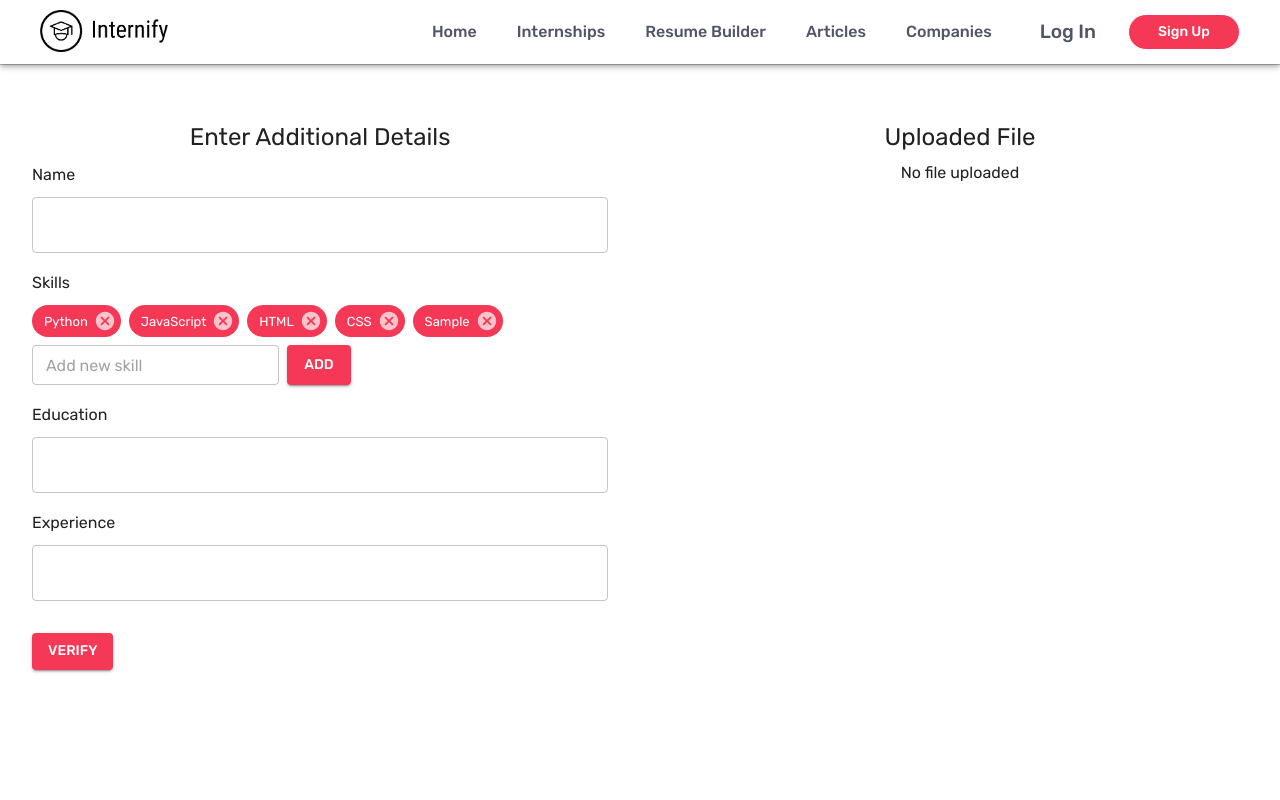
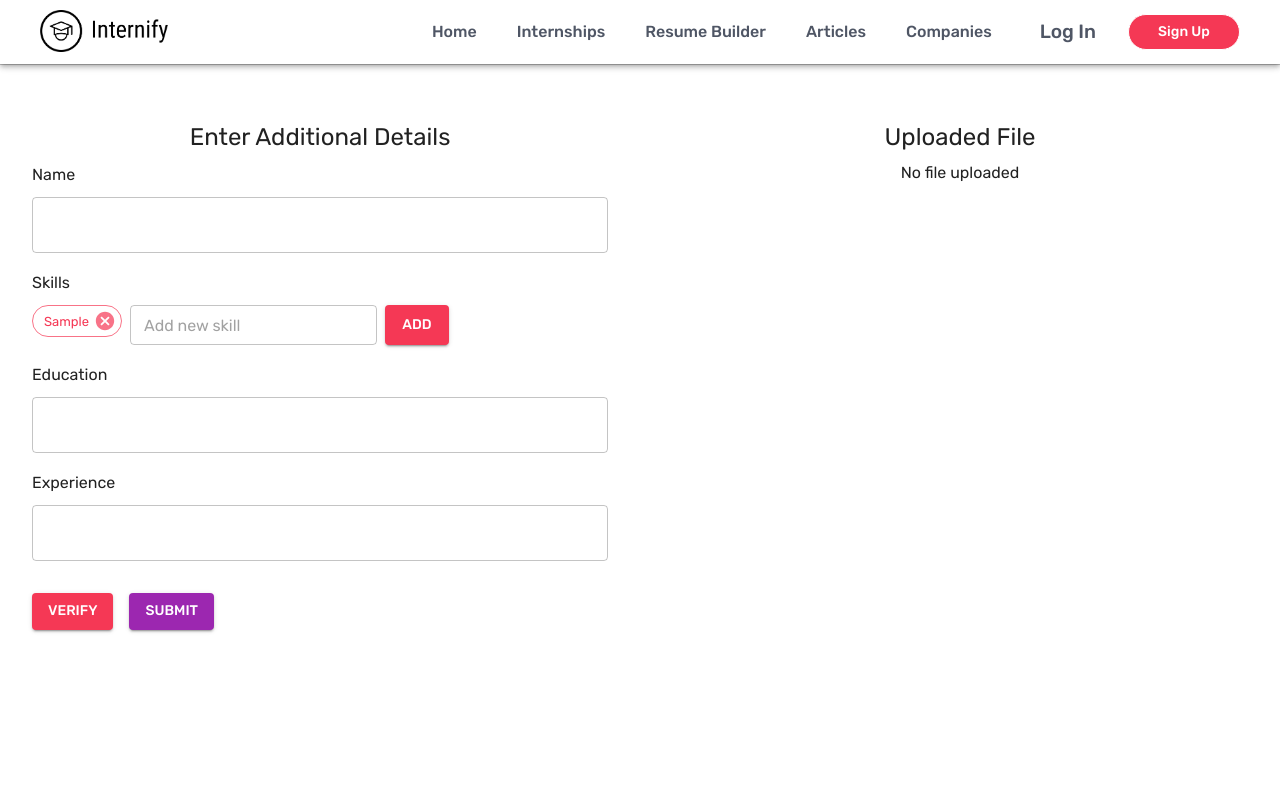
Before and after one commit to lakshjiwani1/Internify-FYP, a React (Create React App) app in the folder frontend-internify/: page /submittedresume in a window 1280 px wide. Both pictures are taken after typing "Sample" into the empty fields and a click on the button "ADD". Shown: the top 800 px of the page. Built offline with nearby package versions, Linux system fonts and the light colour scheme.

Commit message:
added api in resume pages

```diff
--- a/frontend-internify/src/App.js
+++ b/frontend-internify/src/App.js
@@ -19,6 +19,7 @@ import ProtectedRoute from "./components/ProtectedRoute";
 import Resume from "./pages/User/ResumePage";
 import SubmitResume from "./pages/User/SubmitResume";
 import MyApplications from "./pages/User/Applications";
+import MyArticles from "./pages/User/MyArticles";
 
 const userRoutes = [
   {
@@ -55,6 +56,7 @@ const userRoutes = [
   { path: "/resume", element: <Resume/>},
   { path: "/submittedresume", element: <SubmitResume/>},
   { path: '/myapplications', element: <MyApplications /> },
+  { path: '/myarticles', element: <MyArticles/>}
 ];
 
 const employerRoutes = [
--- a/frontend-internify/src/pages/User/Articles.js
+++ b/frontend-internify/src/pages/User/Articles.js
@@ -51,6 +51,11 @@ const ArticlesPage = () => {
               Write Article
             </Button>
           </Link>
+          <Link to="/myarticles" style={{ textDecoration: 'none' }}>
+            <Button variant="contained" sx={{ marginLeft: '1rem' }}>
+              My Articles
+            </Button>
+          </Link>
         </Grid>
         <Grid item xs={12} sx={{ display: 'flex', alignItems: 'center', marginBottom: '1rem' }}>
           <TextField
--- a/frontend-internify/src/pages/User/ResumePage.js
+++ b/frontend-internify/src/pages/User/ResumePage.js
@@ -3,12 +3,16 @@ import { Box, Button, Typography, Snackbar, Alert } from '@mui/material';
 import { Flexbox } from '../../misc/MUIComponent';
 import { useNavigate } from 'react-router-dom';
 import resumeImage from '../../assets/resume.png';
+import axios from 'axios';
+import { useSelector } from 'react-redux';
+import { selectUserState } from '../../store/user/user-slice';
 
 const Resume = () => {
   const [file, setFile] = useState(null);
   const [alertOpen, setAlertOpen] = useState(false);
   const [fileAlertOpen, setFileAlertOpen] = useState(false);
   const navigate = useNavigate();
+  const user = useSelector(selectUserState);
 
   const handleFileChange = (event) => {
     const selectedFile = event.target.files[0];
@@ -28,11 +32,41 @@ const Resume = () => {
     setFileAlertOpen(false);
   };
 
-  const handleSubmit = () => {
+  const getCsrfToken = () => {
+    return user.token;
+  };
+
+  const handleSubmit = async () => {
     if (!file) {
       setFileAlertOpen(true);
-    } else {
-      navigate('/submittedresume');
+      return;
+    }
+
+    const csrfToken = getCsrfToken();
+    if (!csrfToken) {
+      console.error('CSRF token not found');
+      return;
+    }
+
+    const formData = new FormData();
+    formData.append('resume', file);
+
+    try {
+      const response = await axios.post('http://127.0.0.1:8000/resume/analyze_resume', formData, {
+        headers: {
+          'Authorization': `Bearer ${user.token}`,
+          'X-CSRFToken': csrfToken,
+        },
+        withCredentials: true,
+      });
+
+      if (response.data.success) {
+        navigate('/submittedresume');
+      } else {
+        console.error('Error submitting resume:', response.data.message);
+      }
+    } catch (error) {
+      console.error('Error submitting resume:', error.response ? error.response.data : error.message);
     }
   };
 
--- a/frontend-internify/src/pages/User/SubmitResume.js
+++ b/frontend-internify/src/pages/User/SubmitResume.js
@@ -1,10 +1,15 @@
-import React, { useState } from 'react';
+import React, { useState, useEffect } from 'react';
 import { Box, Typography, TextField, Button, Grid, Chip } from '@mui/material';
+import axios from 'axios';
 
 const SubmitResume = () => {
   const [file, setFile] = useState(null);
-  const [skills, setSkills] = useState(['Python', 'JavaScript', 'HTML', 'CSS']);
+  const [name, setName] = useState('');
+  const [skills, setSkills] = useState([]);
   const [newSkill, setNewSkill] = useState('');
+  const [education, setEducation] = useState('');
+  const [experience, setExperience] = useState('');
+  const [fileContent, setFileContent] = useState('');
 
   const handleFileChange = (event) => {
     const selectedFile = event.target.files[0];
@@ -22,6 +27,65 @@ const SubmitResume = () => {
     setSkills(skills.filter((skill) => skill !== skillToDelete));
   };
 
+  const handleVerify = async () => {
+    if (!file) {
+      alert('Please upload a file before verifying.');
+      return;
+    }
+
+    const formData = new FormData();
+    formData.append('resume', file);
+
+    try {
+      const response = await axios.post('http://127.0.0.1:8000/resume/analyze_resume', formData, {
+        headers: {
+          'Content-Type': 'multipart/form-data',
+        },
+      });
+
+      if (response.data.success) {
+        const { name, skills, education, experience, content } = response.data;
+        setName(name);
+        setSkills(skills);
+        setEducation(education);
+        setExperience(experience);
+        setFileContent(content);
+      } else {
+        console.error('Error analyzing resume:', response.data.message);
+      }
+    } catch (error) {
+      console.error('Error analyzing resume:', error.response ? error.response.data : error.message);
+    }
+  };
+
+  const handleSubmit = async () => {
+    const csrfToken = ''; // Replace with your method to get the CSRF token
+
+    const resumeData = {
+      name,
+      skills,
+      education,
+      experience,
+    };
+
+    try {
+      const response = await axios.post('http://127.0.0.1:8000/resume/save_resume', resumeData, {
+        headers: {
+          'Authorization': `Bearer ${csrfToken}`,
+          'X-CSRFToken': csrfToken,
+        },
+      });
+
+      if (response.data.success) {
+        console.log('Resume saved successfully');
+      } else {
+        console.error('Error saving resume:', response.data.message);
+      }
+    } catch (error) {
+      console.error('Error saving resume:', error.response ? error.response.data : error.message);
+    }
+  };
+
   return (
     <Box sx={{ display: 'flex', justifyContent: 'space-between', height: '100vh', marginTop: 3 }}>
       <Box sx={{ width: '50%', padding: '2rem', textAlign: 'left' }}>
@@ -33,7 +97,12 @@ const SubmitResume = () => {
             <Typography variant="subtitle1" sx={{ marginBottom: '0.5rem' }}>
               Name
             </Typography>
-            <TextField variant="outlined" fullWidth />
+            <TextField
+              variant="outlined"
+              fullWidth
+              value={name}
+              onChange={(e) => setName(e.target.value)}
+            />
           </Grid>
           <Grid item xs={12}>
             <Typography variant="subtitle1" sx={{ marginBottom: '0.5rem' }}>
@@ -46,6 +115,7 @@ const SubmitResume = () => {
                   label={skill}
                   onDelete={() => handleDeleteSkill(skill)}
                   color="primary"
+                  variant="outlined"
                 />
               ))}
               <TextField
@@ -70,18 +140,41 @@ const SubmitResume = () => {
             <Typography variant="subtitle1" sx={{ marginBottom: '0.5rem' }}>
               Education
             </Typography>
-            <TextField variant="outlined" fullWidth />
+            <TextField
+              variant="outlined"
+              fullWidth
+              value={education}
+              onChange={(e) => setEducation(e.target.value)}
+            />
           </Grid>
           <Grid item xs={12}>
             <Typography variant="subtitle1" sx={{ marginBottom: '0.5rem' }}>
               Experience
             </Typography>
-            <TextField variant="outlined" fullWidth />
+            <TextField
+              variant="outlined"
+              fullWidth
+              value={experience}
+              onChange={(e) => setExperience(e.target.value)}
+            />
           </Grid>
         </Grid>
 
-        <Button variant="contained" color="primary" sx={{ marginTop: '2rem' }}>
+        <Button
+          variant="contained"
+          color="primary"
+          sx={{ marginTop: '2rem' }}
+          onClick={handleVerify}
+        >
           Verify
+        </Button>
+        <Button
+          variant="contained"
+          color="secondary"
+          sx={{ marginTop: '2rem', marginLeft: '1rem' }}
+          onClick={handleSubmit}
+        >
+          Submit
         </Button>
       </Box>
 
@@ -89,8 +182,8 @@ const SubmitResume = () => {
         <Typography variant="h5" sx={{ textAlign: 'center' }} gutterBottom>
           Uploaded File
         </Typography>
-        {file ? (
-          <Typography variant="body1">{file.name}</Typography>
+        {fileContent ? (
+          <Typography variant="body1" sx={{ whiteSpace: 'pre-wrap' }}>{fileContent}</Typography>
         ) : (
           <Typography variant="body1" sx={{ textAlign: 'center' }}>No file uploaded</Typography>
         )}
```
Also changed, not shown: frontend-internify/src/pages/User/MyArticles.js (added).
